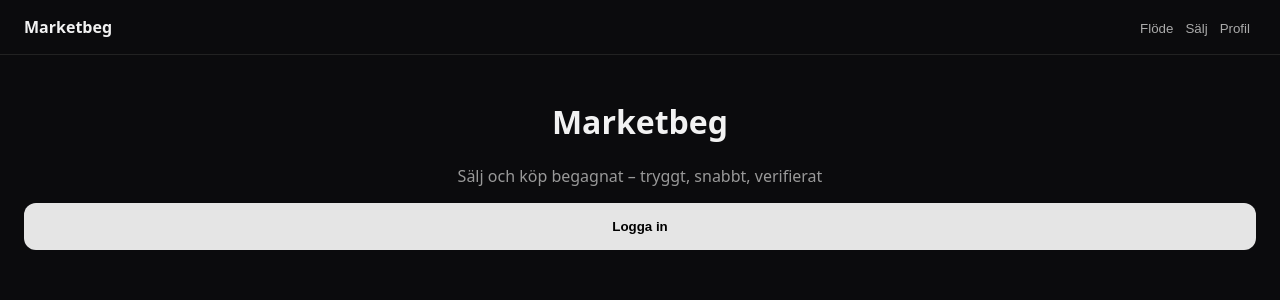
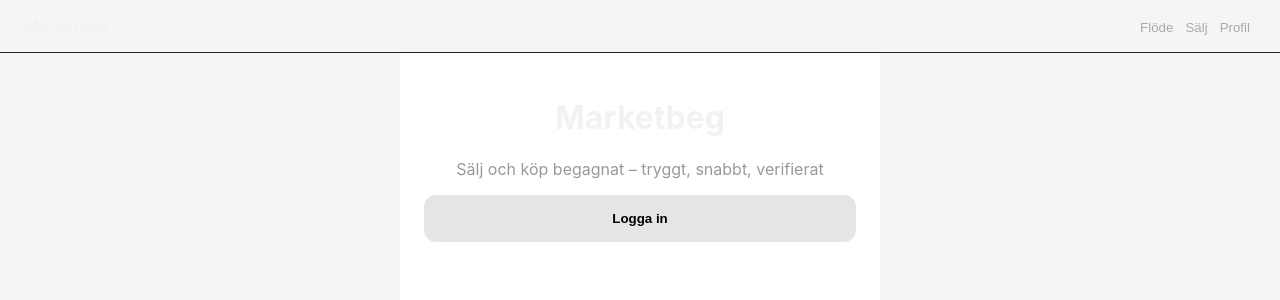
Before and after one commit to gascheckking/marketbeg-appGem, a Next.js app: page / in a window 1280 px wide. Shown: the top 300 px of the page. Built offline with nearby package versions, Linux system fonts and the light colour scheme.

Commit message:
Update globals.css

```diff
--- a/styles/globals.css
+++ b/styles/globals.css
@@ -68,3 +68,15 @@ body {
 .muted {
   color: #999;
 }
+body {
+  margin: 0;
+  font-family: -apple-system, BlinkMacSystemFont, sans-serif;
+  background: #f5f5f5;
+}
+
+main {
+  max-width: 480px;
+  margin: 0 auto;
+  background: white;
+  min-height: 100vh;
+}
```
